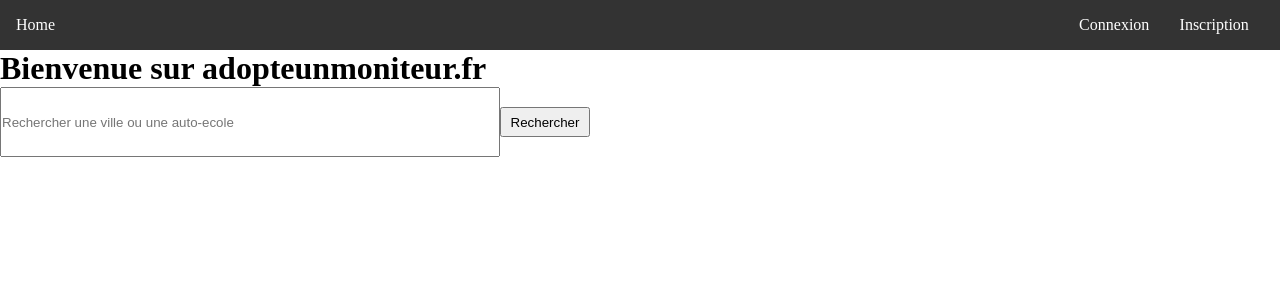
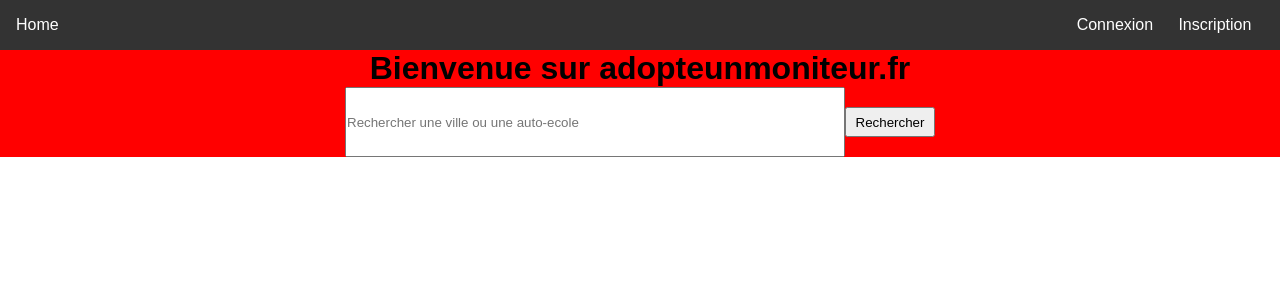
Before and after one commit to Matsuel/Projet_DevB2, a Next.js app in the folder auto-ecole/: page / in a window 1280 px wide. Shown: the top 300 px of the page. Built offline with nearby package versions, Linux system fonts and the light colour scheme.

Commit message:
poppins font added

```diff
--- a/auto-ecole/src/pages/index.tsx
+++ b/auto-ecole/src/pages/index.tsx
@@ -34,11 +34,14 @@ export default function Home() {
       </Head>
       <main>
         <Header />
-        <h1>Bienvenue sur adopteunmoniteur.fr</h1>
-        <div>
-          <input placeholder="Rechercher une ville ou une auto-ecole" className={styles.rechercher} onChange={(e) => handleSearch(e.target.value)} />
-          <button className={styles.search}>Rechercher</button>
+        <div className={styles.main}>
+          <h1>Bienvenue sur adopteunmoniteur.fr</h1>
+          <div>
+            <input placeholder="Rechercher une ville ou une auto-ecole" className={styles.rechercher} onChange={(e) => handleSearch(e.target.value)} />
+            <button className={styles.search}>Rechercher</button>
+          </div>
         </div>
+
         {
           searchAutoEcoles.length > 0 &&
           <h1>Auto Ecoles:</h1>
--- a/auto-ecole/src/styles/Home.module.css
+++ b/auto-ecole/src/styles/Home.module.css
@@ -1,3 +1,11 @@
+.main{
+    width: 100%;
+    background-color: red;
+    display: flex;
+    flex-direction: column;
+    align-items: center;
+}
+
 .rechercher{
     width: 500px;
     height: 70px
--- a/auto-ecole/src/styles/globals.css
+++ b/auto-ecole/src/styles/globals.css
@@ -1,3 +1,9 @@
+@font-face {
+  font-family: 'Poppins', sans-serif;
+  src: url('https://fonts.googleapis.com/css2?family=Poppins:ital,wght@0,100;0,200;0,300;0,400;0,500;0,600;0,700;0,800;0,900;1,100;1,200;1,300;1,400;1,500;1,600;1,700;1,800;1,900&display=swap');
+}
+*{font-family: "Poppins", sans-serif;}
+
 :root {
   --max-width: 1100px;
   --border-radius: 12px;
```
